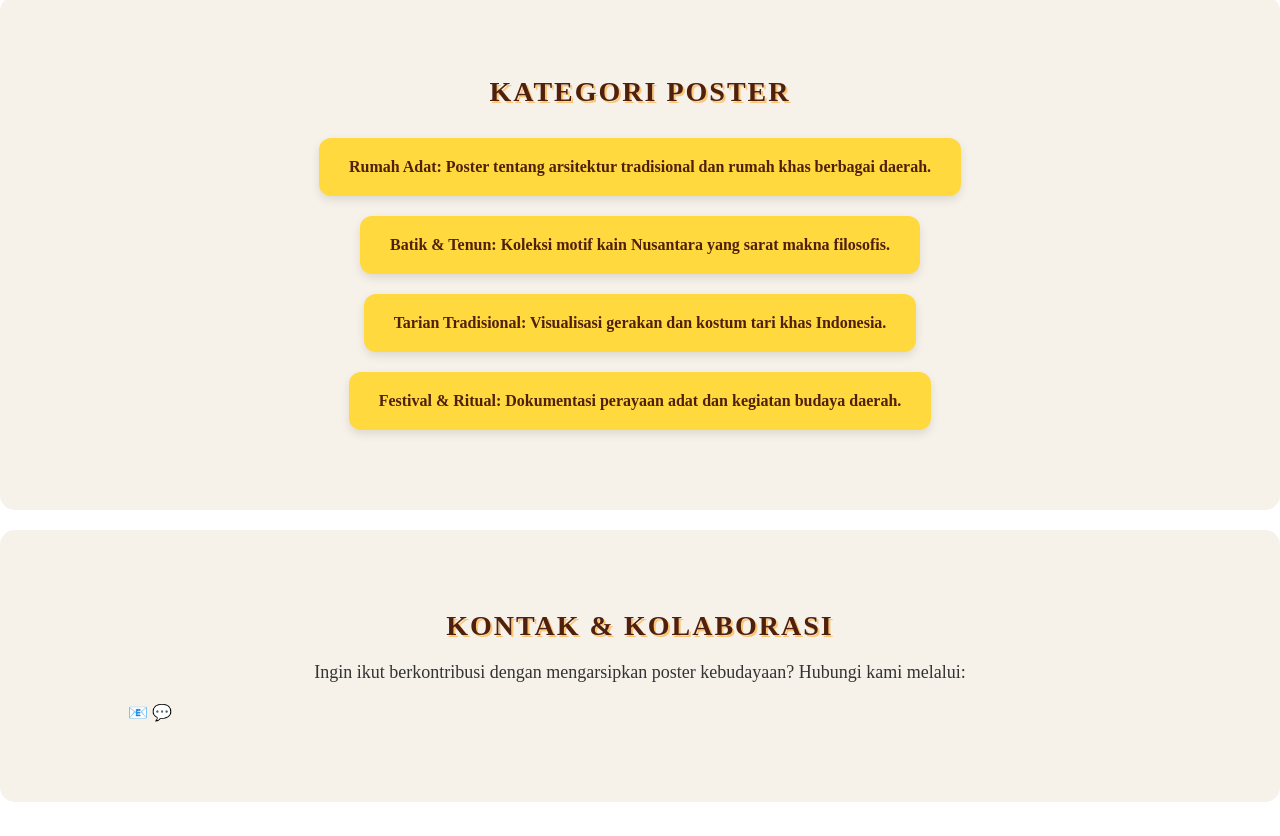
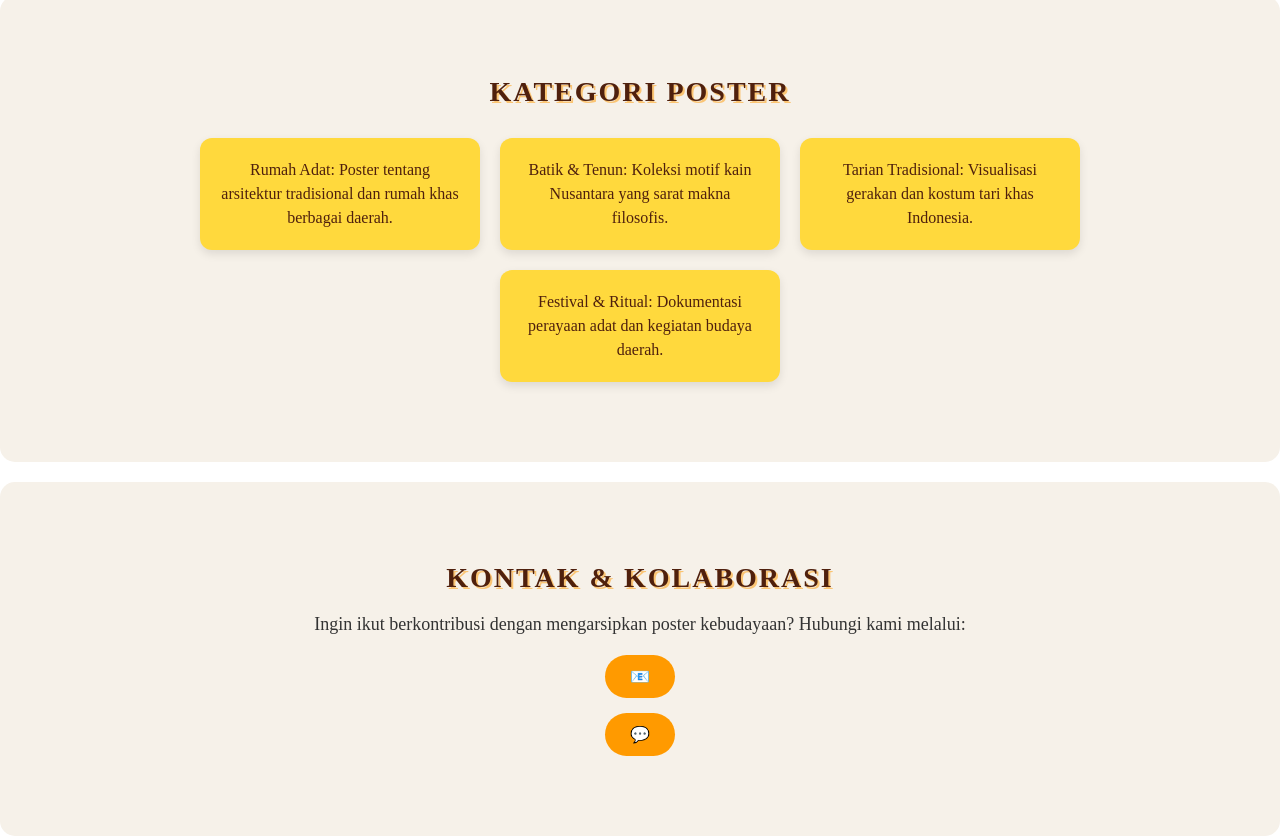
Before and after one commit to ijlalazmi09/DIV7-go-PTN, a plain HTML site: page index.html in a window 1280 px wide. Shown: the part 2018-2854 px from the top of the page. Before the commit the page ends 2820 px from the top, so only its background shows below. Drawn offline with nearby package versions, Linux system fonts and the light colour scheme.

Commit message:
Div7.css

```diff
--- a/Div7.css
+++ b/Div7.css
@@ -255,17 +255,20 @@ section {
 
 .category-card {
   background: #ffd93d;
-  padding: 20px 30px;
+  padding: 20px;
   border-radius: 12px;
-  font-weight: 600;
+  font-weight: 500;
   color: #4f200d;
   box-shadow: 0 4px 10px rgba(0,0,0,0.1);
   transition: 0.3s;
-  cursor: pointer;
+  width: 280px;
+  text-align: center;
+  font-size: 16px;
+  line-height: 1.5;
 }
 
 .category-card:hover {
-  transform: translateY(-5px) scale(1.05);
+  transform: translateY(-3px);
   background: #ff9a00;
   color: white;
 }
@@ -278,17 +281,25 @@ section {
   color: #333;
 }
 
-.btn-contact {
+.contact-links {
+  display: flex;
+  flex-direction: column;
+  align-items: center;
+  gap: 15px;
+}
+
+.contact-method {
   display: inline-block;
-  padding: 12px 30px;
+  padding: 12px 25px;
   background: #ff9a00;
   color: white;
   font-weight: bold;
   text-decoration: none;
   border-radius: 30px;
   transition: 0.3s;
+  font-size: 16px;
 }
 
-.btn-contact:hover {
+.contact-method:hover {
   background: #4f200d;
 }
```
